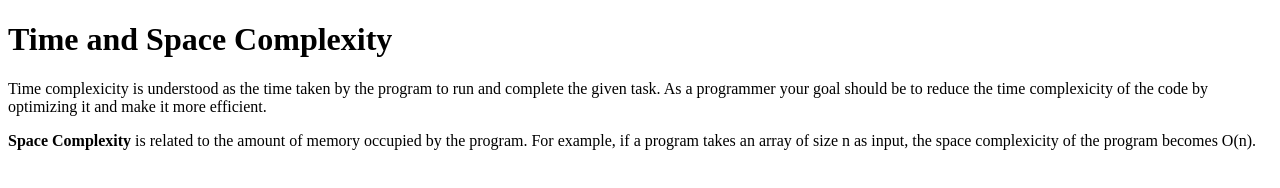
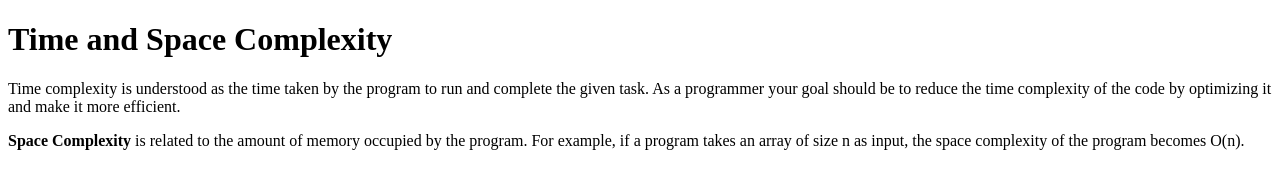
Before and after one commit to acciojob/time-and-space-complexity-amrit-gurpreet6, a website: page main.html in a window 1280 px wide. Drawn offline with Linux system fonts and the light colour scheme.

Commit message:
created a submission

```diff
--- a/main.html
+++ b/main.html
@@ -9,8 +9,8 @@
 <body>
 	<!-- the entire body must be written by student -->
     <h1>Time and Space Complexity</h1>
-	<p>Time complexicity is understood as the time taken by the program to run and complete the given task. As a programmer your goal should be to reduce the time complexicity of the code  by optimizing it and make it more efficient.</p>
-	<p><b>Space Complexity</b> is related to the amount of memory occupied by the program. For example, if a program takes an array of size n as input, the space complexicity of the program becomes O(n).</p>
+	<p>Time complexity is understood as the time taken by the program to run and complete the given task. As a programmer your goal should be to reduce the time complexity of the code  by optimizing it and make it more efficient.</p>
+	<p><b>Space Complexity</b> is related to the amount of memory occupied by the program. For example, if a program takes an array of size n as input, the space complexity of the program becomes O(n).</p>
 	<script type="text/javascript" src="./script.js">
 </script>
 
```
